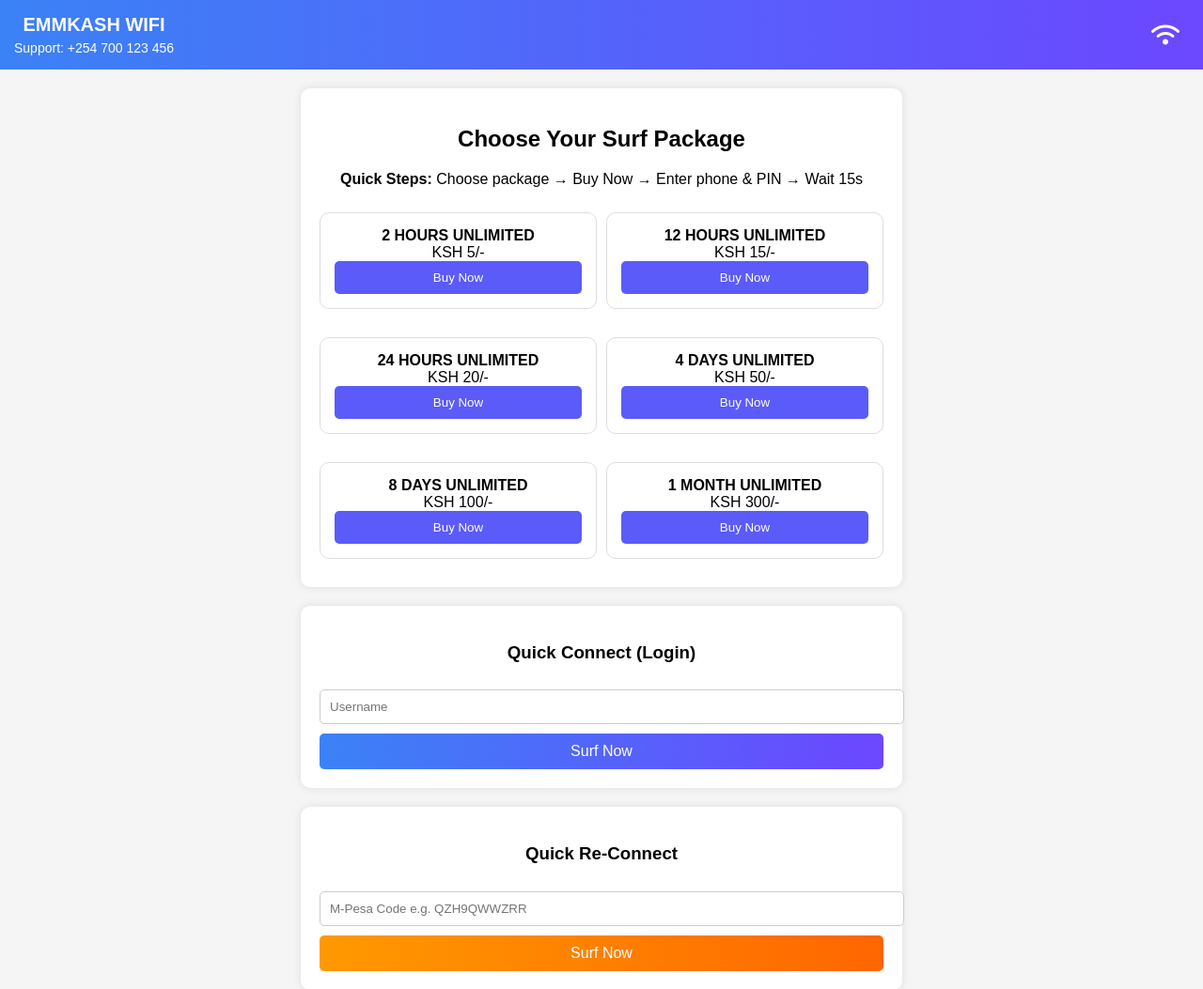
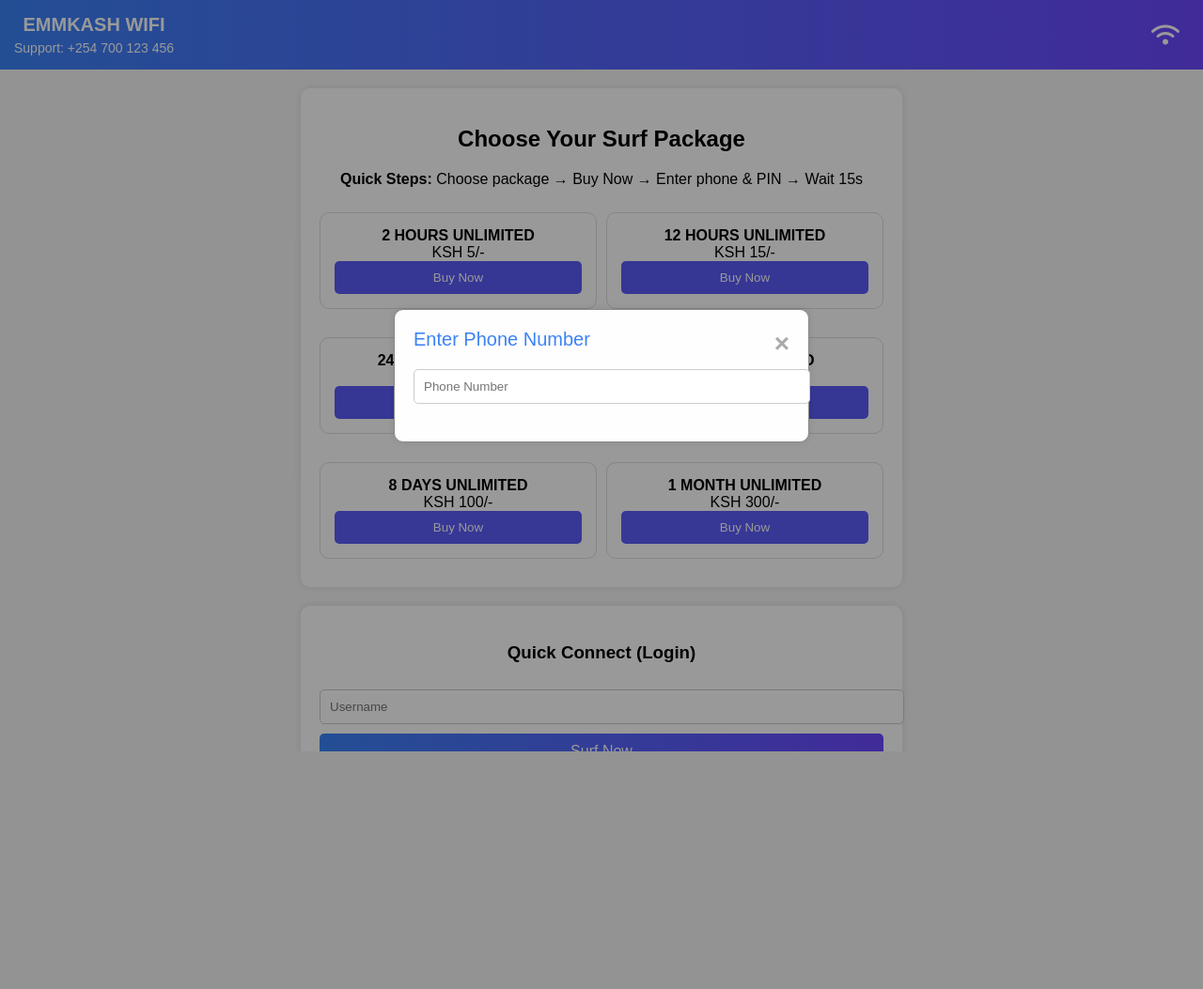
Before and after one commit to mmkash-web/wifibill, a Flask app: page / in a window 1280 px wide. Shown: the top 1053 px of the page at 94% size. After the commit the page ends 800 px from the top, so only its background shows below. Run offline with Flask 3, Linux system fonts and the light colour scheme; parts of the project's set-up code (start-up, migrations or seed data) failed here and were passed over.

Commit message:
Update captive_portal.html

```diff
--- a/templates/captive_portal.html
+++ b/templates/captive_portal.html
@@ -105,20 +105,24 @@
             height: 100%;
             overflow: auto;
             background-color: rgba(0,0,0,0.4);
+            display: flex;
+            justify-content: center;
+            align-items: center;
         }
         .modal-content {
             background-color: #fefefe;
-            margin: 15% auto;
             padding: 20px;
             border: 1px solid #888;
-            width: 80%;
+            width: 90%;
             max-width: 400px;
             border-radius: 10px;
             box-shadow: 0px 0px 10px rgba(0,0,0,0.1);
+            text-align: left;
         }
         .modal-header {
             font-size: 20px;
             margin-bottom: 10px;
+            color: #3b82f6;
         }
         .modal-body {
             margin-bottom: 10px;
@@ -133,12 +137,12 @@
             float: right;
             font-size: 28px;
             font-weight: bold;
+            cursor: pointer;
         }
         .close:hover,
         .close:focus {
             color: black;
             text-decoration: none;
-            cursor: pointer;
         }
         /* Loader Styles */
         .loader {
@@ -424,6 +428,4 @@
             <div class="modal-header">Enter Phone Number</div>
             <div class="modal-body">
                 <input type="text" id="phoneNumber" class="input-box" placeholder="Phone Number">
-                <input type="hidden" id="packageName">
-                <input type="hidden" id="amount">
-                <input type="hidden" id="macAddress">
+                <input type="hidden" id="package
```
